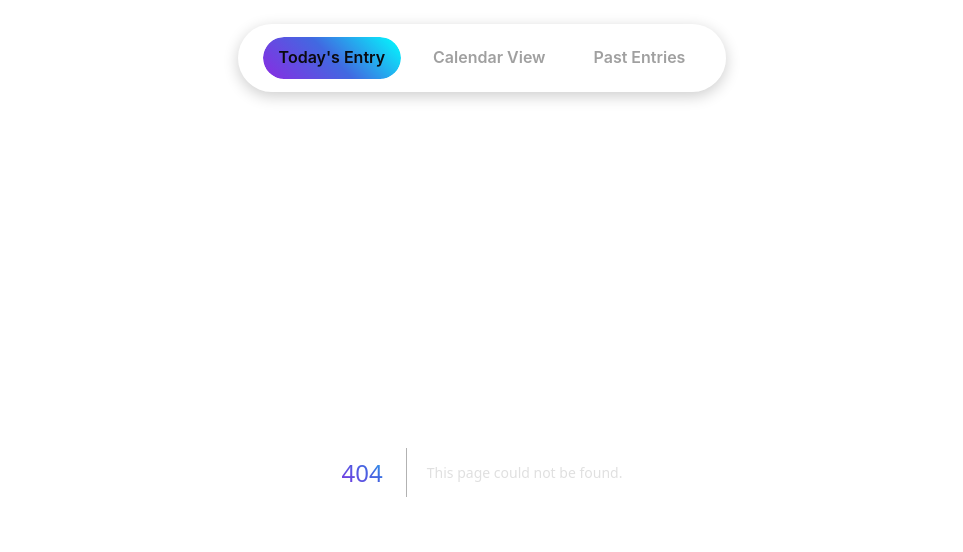
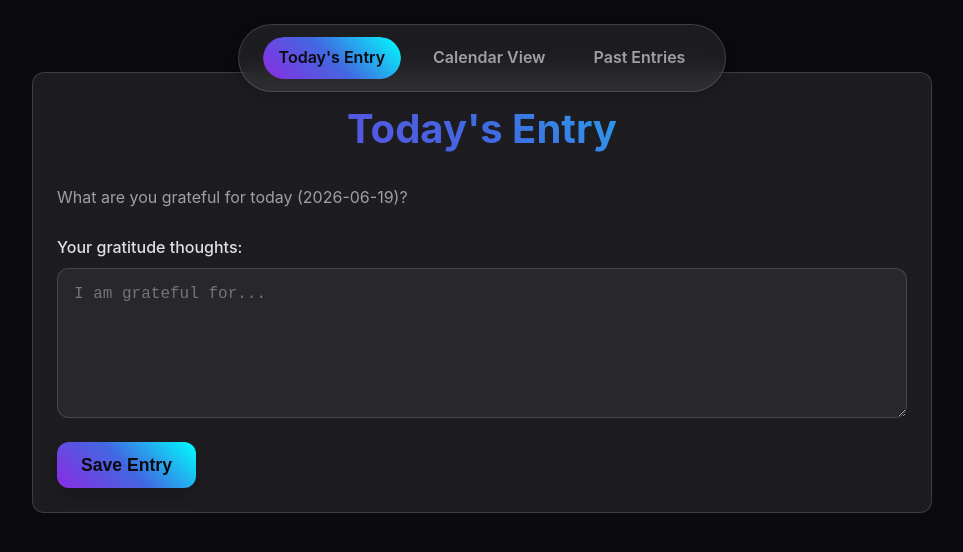
Before and after one commit to sahudevansh21/daily-gratitude-journal, a Next.js app: page /today in a window 1280 px wide. Before the commit this address had no page. Shown: the top 552 px of the page, without its empty margins (158-1121 px from the left). Built offline with nearby package versions, Linux system fonts and the light colour scheme.

Commit message:
Add app/today/page.js

```diff
--- /dev/null
+++ b/app/today/page.js
@@ -0,0 +1,69 @@
+"use client";
+
+import { useState, useEffect } from 'react';
+
+function getTodayDateString() {
+  const today = new Date();
+  return today.toISOString().slice(0, 10); // YYYY-MM-DD
+}
+
+function getGratitudeEntries() {
+  if (typeof window !== 'undefined') {
+    const entries = localStorage.getItem('gratitudeEntries');
+    return entries ? JSON.parse(entries) : {};
+  }
+  return {};
+}
+
+function saveGratitudeEntries(entries) {
+  if (typeof window !== 'undefined') {
+    localStorage.setItem('gratitudeEntries', JSON.stringify(entries));
+  }
+}
+
+export default function TodayEntryPage() {
+  const todayDate = getTodayDateString();
+  const [entryText, setEntryText] = useState('');
+  const [message, setMessage] = useState(null);
+  const [messageType, setMessageType] = useState(''); // 'success' or 'error'
+
+  useEffect(() => {
+    const entries = getGratitudeEntries();
+    setEntryText(entries[todayDate] || '');
+  }, [todayDate]);
+
+  const handleSubmit = (e) => {
+    e.preventDefault();
+    const entries = getGratitudeEntries();
+    const newEntries = { ...entries, [todayDate]: entryText.trim() };
+    saveGratitudeEntries(newEntries);
+    setMessage('Gratitude entry saved successfully!');
+    setMessageType('success');
+    setTimeout(() => setMessage(null), 3000);
+  };
+
+  return (
+    <div className="glass-card">
+      <h1>Today's Entry</h1>
+      <p style={{ color: 'var(--text-muted)', marginBottom: '1.5rem' }}>
+        What are you grateful for today ({todayDate})?
+      </p>
+
+      <form onSubmit={handleSubmit}>
+        <div className="form-group">
+          <label htmlFor="gratitude-entry">Your gratitude thoughts:</label>
+          <textarea
+            id="gratitude-entry"
+            value={entryText}
+            onChange={(e) => setEntryText(e.target.value)}
+            placeholder="I am grateful for..."
+            required
+          />
+        </div>
+        <button type="submit">Save Entry</button>
+      </form>
+
+      {message && <p className={`message ${messageType}`}>{message}</p>}
+    </div>
+  );
+}
```
